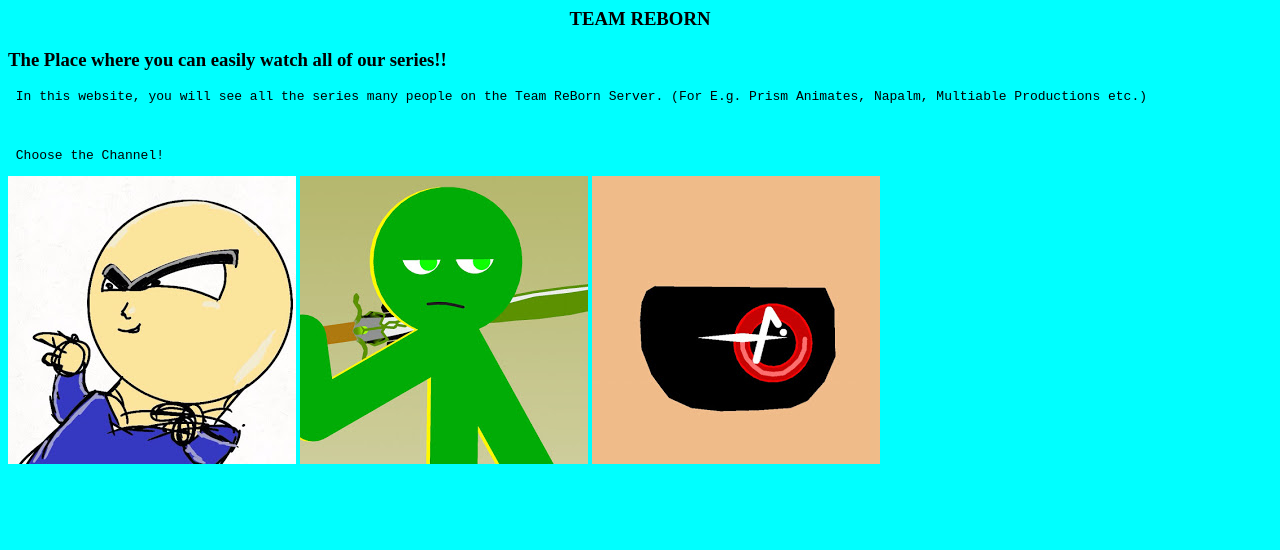
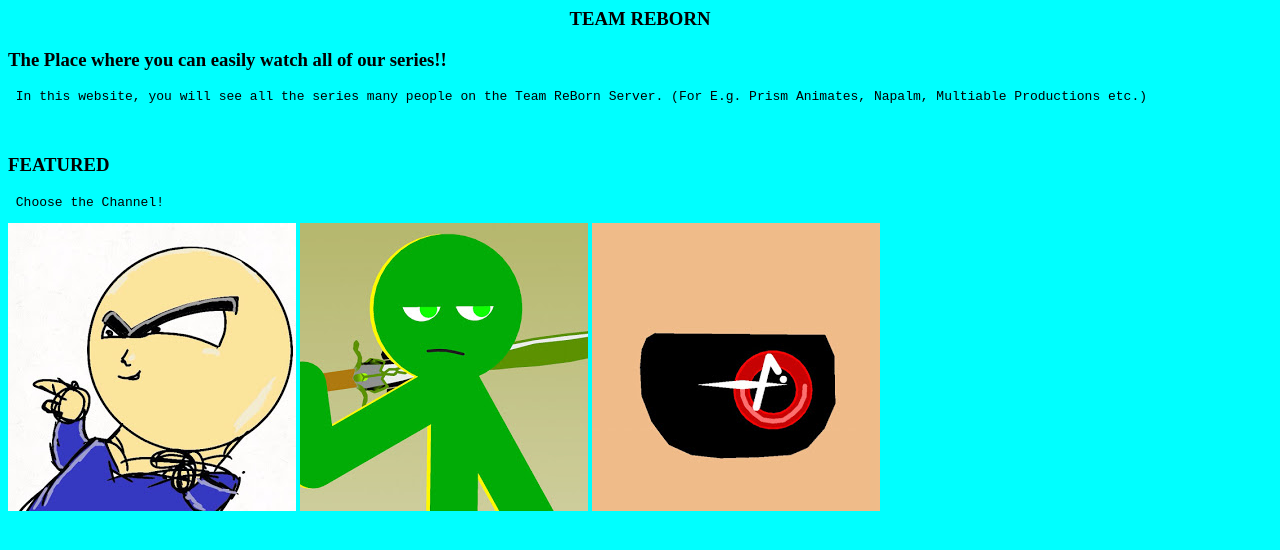
Before and after one commit to teamreborn/teamreborn.github.io, a plain HTML site: page index.html in a window 1280 px wide. Drawn offline with Linux system fonts and the light colour scheme.

Commit message:
Update index.html

```diff
--- a/index.html
+++ b/index.html
@@ -7,7 +7,8 @@ Team ReBoRn Server Series List...
 <center><h3>TEAM REBORN </h3></center>
 <h3> The Place where you can easily watch all of our series!! </h3>
 <pre> In this website, you will see all the series many people on the Team ReBorn Server. (For E.g. Prism Animates, Napalm, Multiable Productions etc.)</pre><br>
-<pre> Choose the Channel! </pre>
+  <h3> FEATURED </h3>
+  <pre> Choose the Channel! </pre>
 <a href="prismanimates.html"><img src="prism_animates.jpg"></a>
 <a href="napalm.html"><img src="napalm.jpg"></a>
 <a href="multiableproduction.html"><img src="multiable_production.jpg"></a>
```
